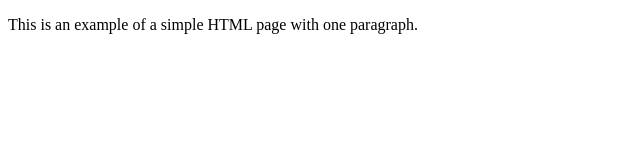
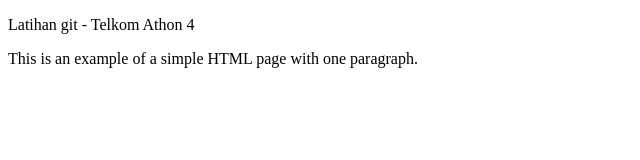
Before and after one commit to ikhwan1ngenet/latihan-git, a plain HTML site: page index.html in a window 1280 px wide. Shown: the whole page, without its empty margins (0-640 px from the left). Drawn offline with Linux system fonts and the light colour scheme.

Commit message:
Update index.html
Add Telkom Athon 4

```diff
--- a/index.html
+++ b/index.html
@@ -1,9 +1,10 @@
 <!DOCTYPE html>
 <html>
     <head>
-        <title>Example</title>
+        <title>Telkom Athon 3</title>
     </head>
     <body>
+        <p>Latihan git - Telkom Athon 4</p>
         <p>This is an example of a simple HTML page with one paragraph.</p>
     </body>
 </html>
```
